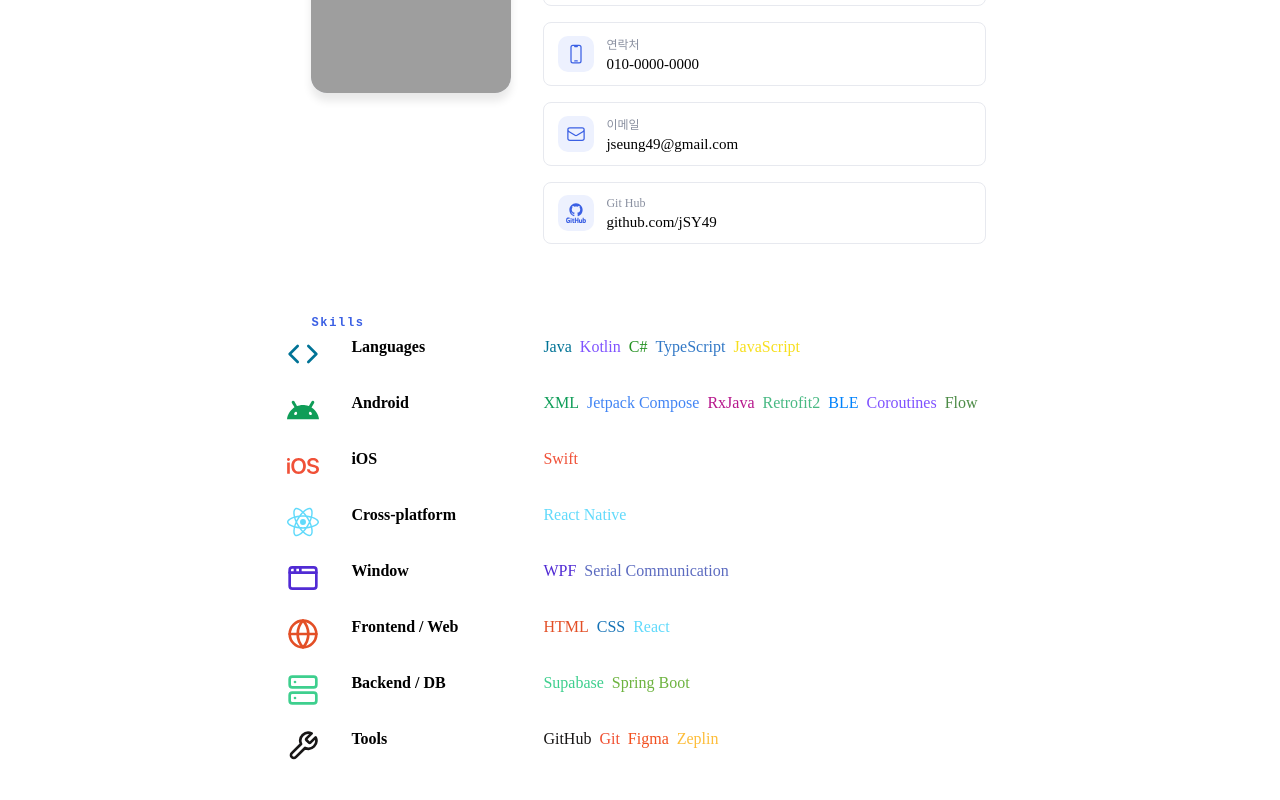
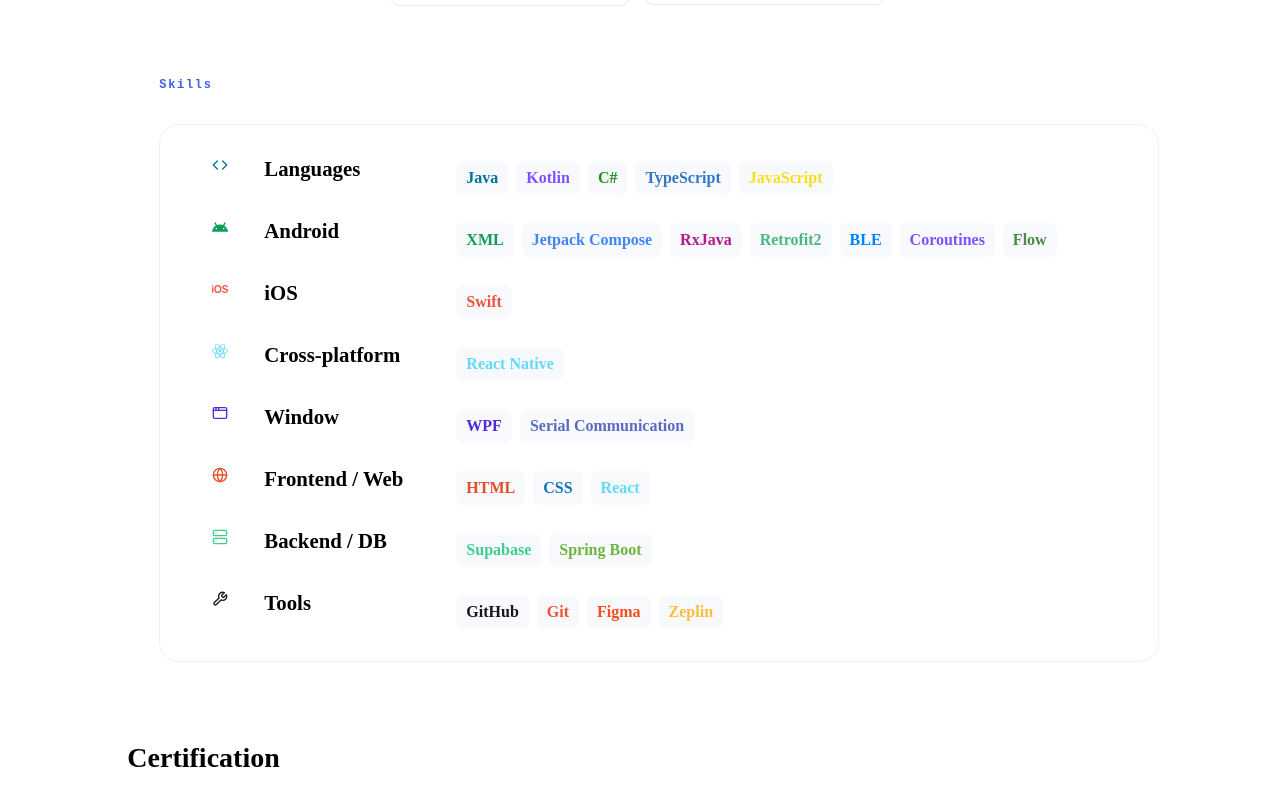
Before and after one commit to jSY49/jsy-portfolio, a React (Vite) app: page / in a window 1280 px wide. Shown: the part 460-1260 px from the top of the page. Built offline with nearby package versions, Linux system fonts and the light colour scheme; no server answers; grey boxes are pictures that could not be loaded.

Commit message:
[design] 스킬 디자인 적용

```diff
--- a/src/components/AboutSkill.module.css
+++ b/src/components/AboutSkill.module.css
@@ -3,10 +3,13 @@
 	flex-direction: column;
 	gap: 24px;
 	align-items: flex-start;
-	padding: 8px;
+	padding: 2rem 3rem;
 	width: 100%;
-	max-width: 800px;
+	max-width: 1000px;
 	margin: 0 auto;
+	border-radius: 20px;
+	border: 1px solid #f0f1f5;
+	margin: 32px;
 }
 
 .skills {
@@ -18,11 +21,15 @@
 }
 
 .skill_image {
+	width: 24px;
+	height: 24xp;
+	flex-shrink: 0;
 }
 .skill_type {
 	width: 160px;
 	/* flex 아이템이 부모 공간이 부족할 때 얼마나 줄어 들지  */
 	flex-shrink: 0;
+	font-size: 1.3rem;
 }
 
 .skill_list {
@@ -34,5 +41,12 @@
 }
 
 .skill_item {
-
+	display: inline-block;
+	font-size: 16px;
+	font-weight: 600;
+	background-color: #f8f9fc;
+	padding: 8px 10px;
+	border-radius: 0.5rem;
+	margin-top: 4px;
+	width: fit-content;
 }
--- a/src/components/AboutSkill.tsx
+++ b/src/components/AboutSkill.tsx
@@ -1,5 +1,4 @@
 import { skillList } from "../data/skill/skills";
-import getContrastColor from "../shared/Utils/getContrastColor";
 import styles from "./AboutSkill.module.css";
 
 export default function AboutSkill() {
@@ -15,7 +14,6 @@
 						<Icon
 							className={styles.skill_image}
 							color={skill.values[0].color}
-							size={32}
 						/>
 						<h4 className={styles.skill_type}>{skill.type}</h4>
 						<ul className={styles.skill_list}>
```
